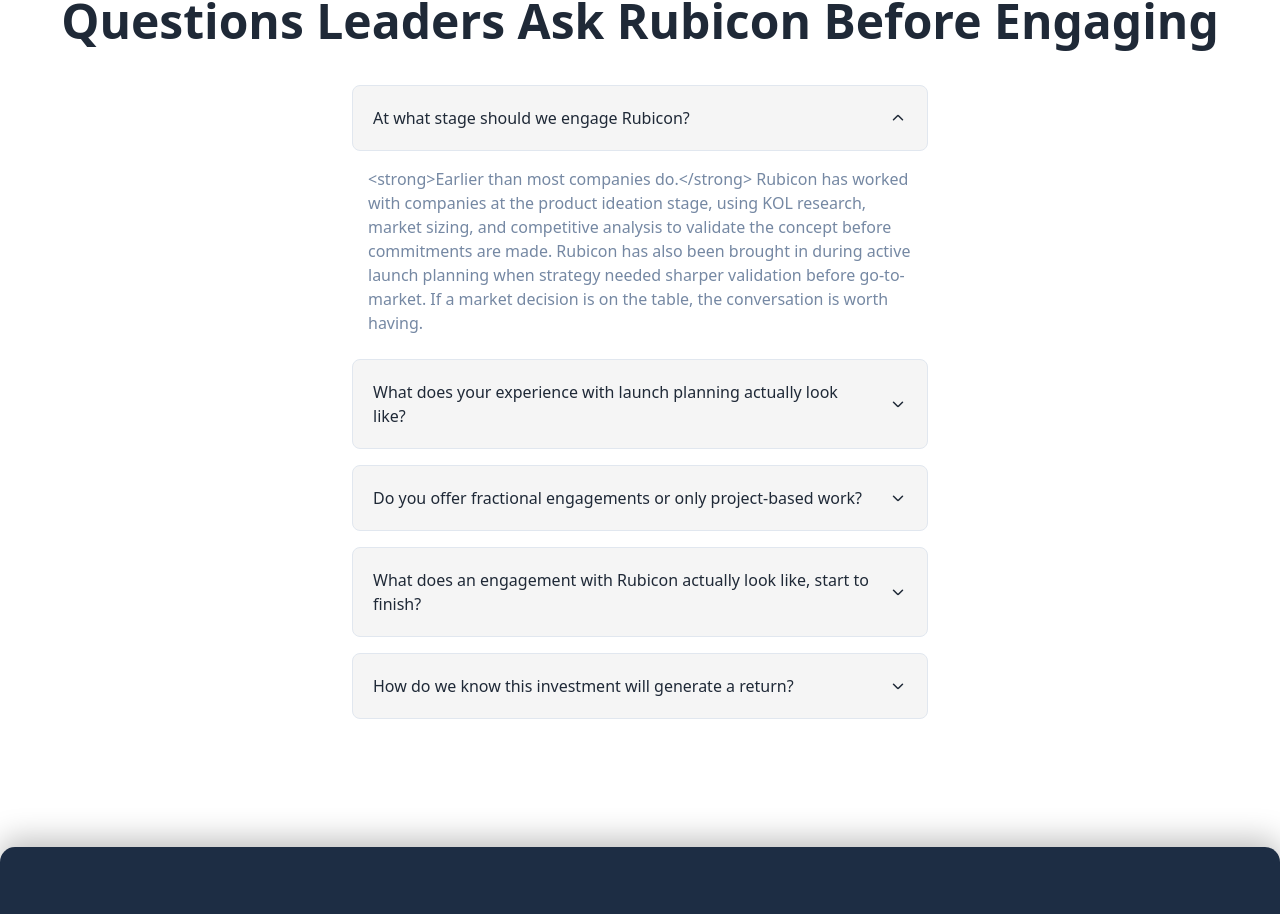
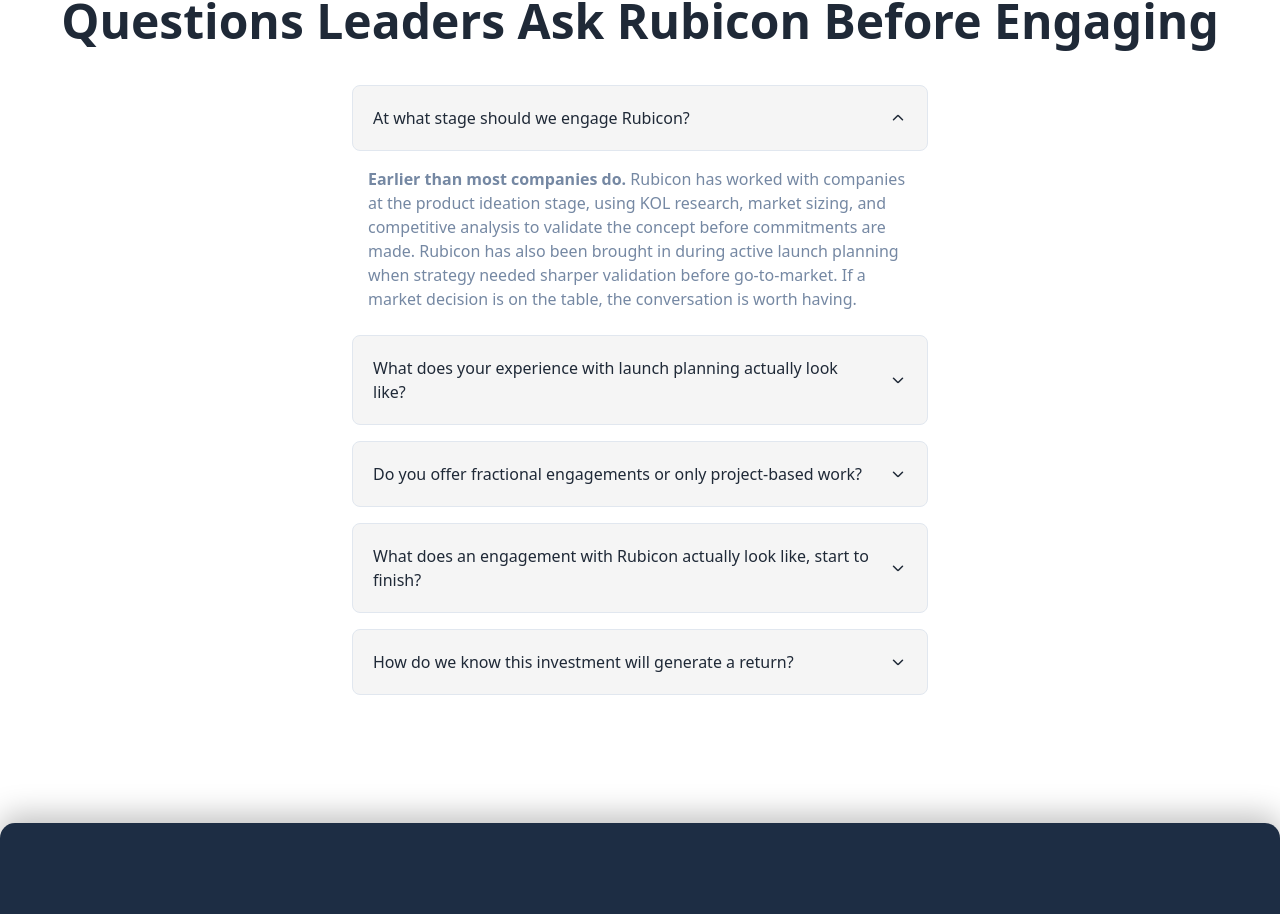
Before and after one commit to theanchorframe/Rubicon-med-frontend, a React (Vite) app: page / in a window 1280 px wide. Shown: the part 7240-8154 px from the top of the page. Built offline with nearby package versions, Linux system fonts and the light colour scheme.

Commit message:
Bolded early engagement
Co-authored-by: theanchorframe <225102299+theanchorframe@users.noreply.github.com>

```diff
--- a/src/components/FAQSection.tsx
+++ b/src/components/FAQSection.tsx
@@ -93,7 +93,7 @@ const FAQSection = ({ onOpenConsultationDialog }: FAQSectionProps) => {
                     : "opacity-0 max-h-0 -translate-y-2"
                 }`}
               >
-                {faq.answer}
+                <span dangerouslySetInnerHTML={{ __html: faq.answer }} />
               </div>
             </div>
           ))}
```
